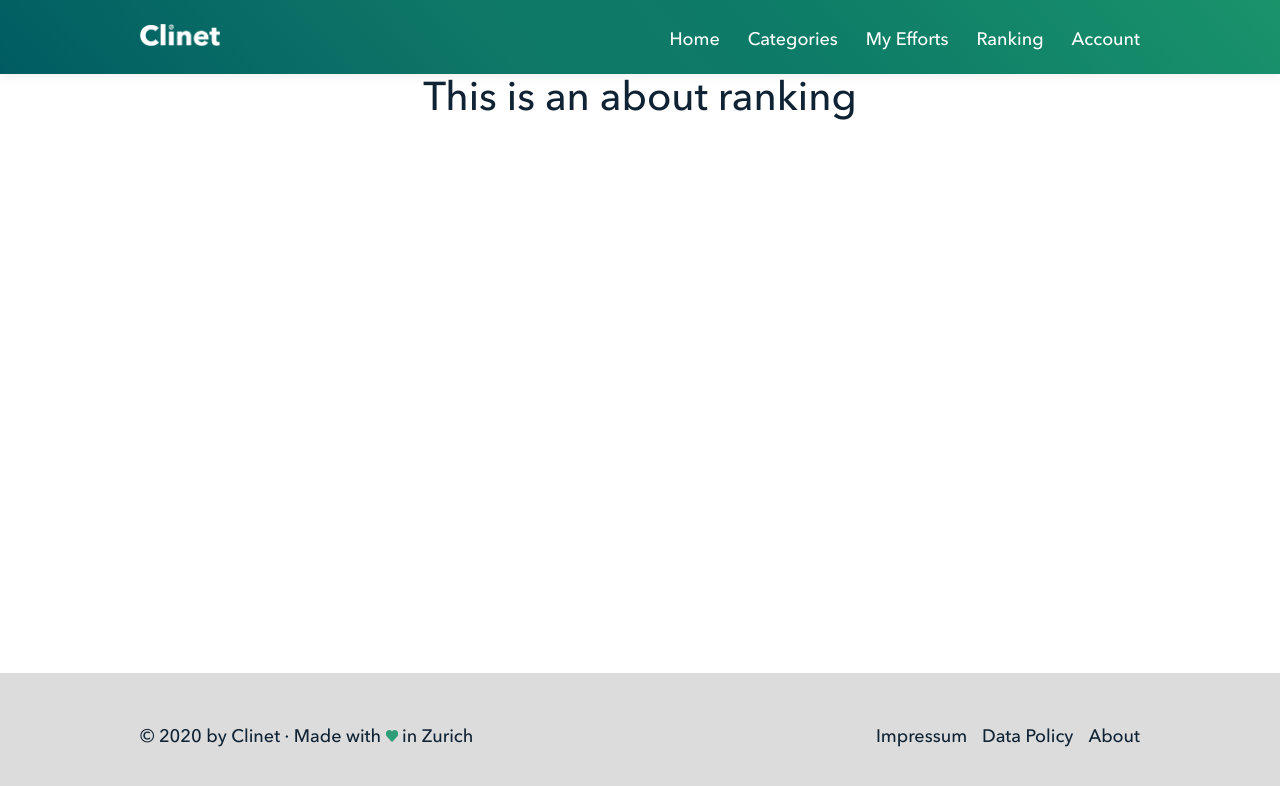
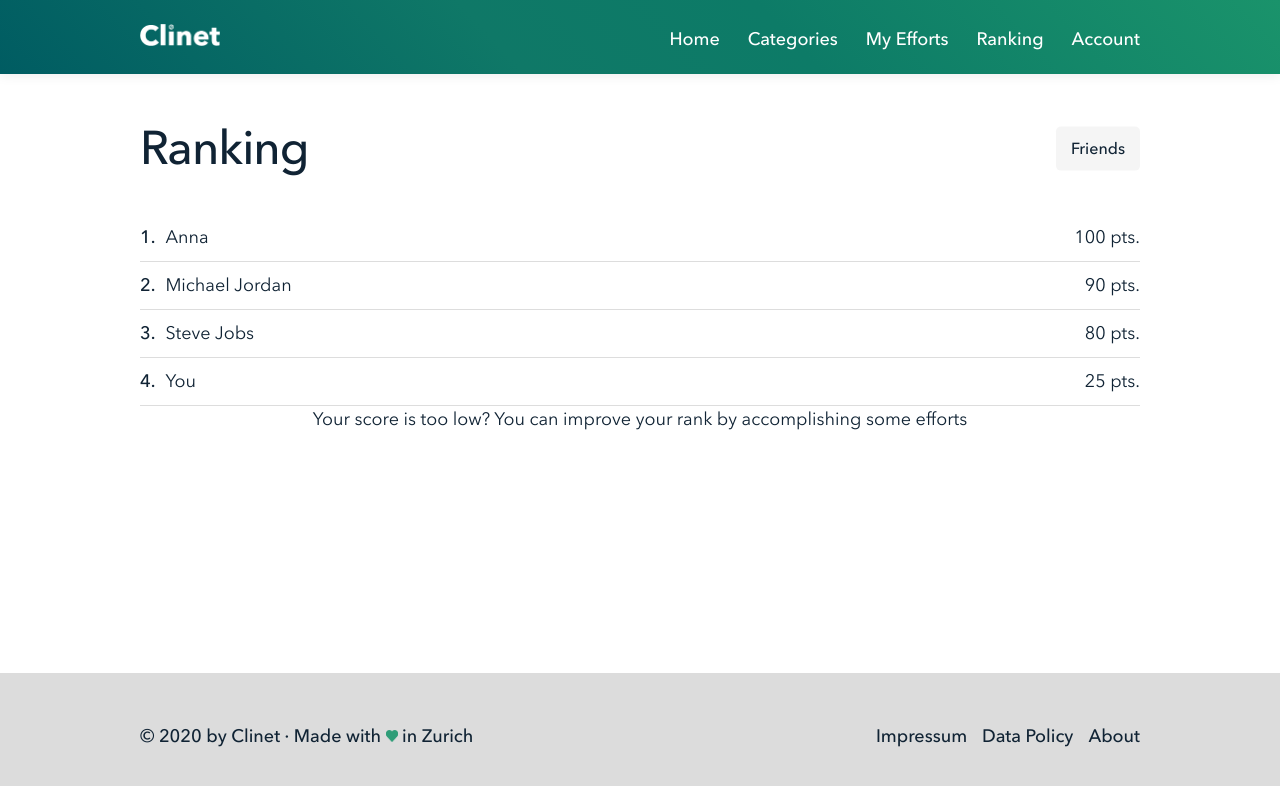
Before and after one commit to dustpancake/climusk, a Vue app in the folder frontend/: page /#/ranking in a window 1280 px wide. Shown: the top 786 px of the page. Built offline with nearby package versions, Linux system fonts and the light colour scheme.

Commit message:
ranking done

```diff
--- a/frontend/src/views/Ranking.vue
+++ b/frontend/src/views/Ranking.vue
@@ -1,5 +1,107 @@
 <template>
-  <div class="ranking">
-    <h1>This is an about ranking</h1>
+  <div class="ranking content-width">
+    <div class="title">
+      <h1>Ranking</h1>
+      <div class="filter">Friends</div>
+    </div>
+
+    <div v-if="isLoading">
+      <div>scoreboard is loading</div>
+    </div>
+    <div v-else class="scoreboard">
+      <div v-for="(user, index) in scoreboard" :key="index" class="person">
+        <p class="rank left">{{index + 1}}.</p>
+        <p class="name left">{{ user.name }}</p>
+        <p class="points right">{{ user.points }} pts.</p>
+      </div>
+    </div>
+    <div class="title">
+      <p>Your score is too low? You can improve your rank by accomplishing some efforts</p>
+    </div>
   </div>
 </template>
+
+<script>
+export default {
+  name: "Ranking",
+  data () {
+    return {
+      isLoading: false,
+      scoreboard: null
+    }
+  },
+  mounted() {
+    this.isLoading = true
+    // fetch data
+    this.scoreboard = [{
+            "id": 1,
+            "name": "Anna",
+            "points": 100,
+        },
+        {
+            "id": 2,
+            "name": "Michael Jordan",
+            "points": 90,
+        },
+        {
+            "id": 3,
+            "name": "Steve Jobs",
+            "points": 80,
+        },
+        {
+            "id": 4,
+            "name": "You",
+            "points": 25,
+        }]
+    this.isLoading = false
+  },
+  methods: {
+    onFilterChanged() {
+      // reload data with filter properties
+    }
+  }
+};
+</script>
+
+<style scoped lang="scss">
+.ranking {
+  padding: 40px 0;
+}
+
+.title {
+  overflow: hidden;
+  position: relative;
+  h1 {
+    float: left;
+  }
+  .filter {
+    padding: 10px 15px;
+    border-radius: 5px;
+    background-color: $grey;
+    font-weight: 500;
+    cursor: pointer;
+    position: absolute;
+    top: 50%;
+    right: 0;
+    transform: translateY(-85%);
+  }
+}
+
+.scoreboard {
+  .person{
+    padding: 10px 0;
+    border-bottom: 1px solid $grey-border;
+    overflow: hidden;
+    .rank {
+      font-weight: 500;
+      margin-right: 10px;
+    }
+    p.left {
+      float: left;
+    }
+    p.right {
+      float: right;
+    }
+  }
+}
+</style>
```
